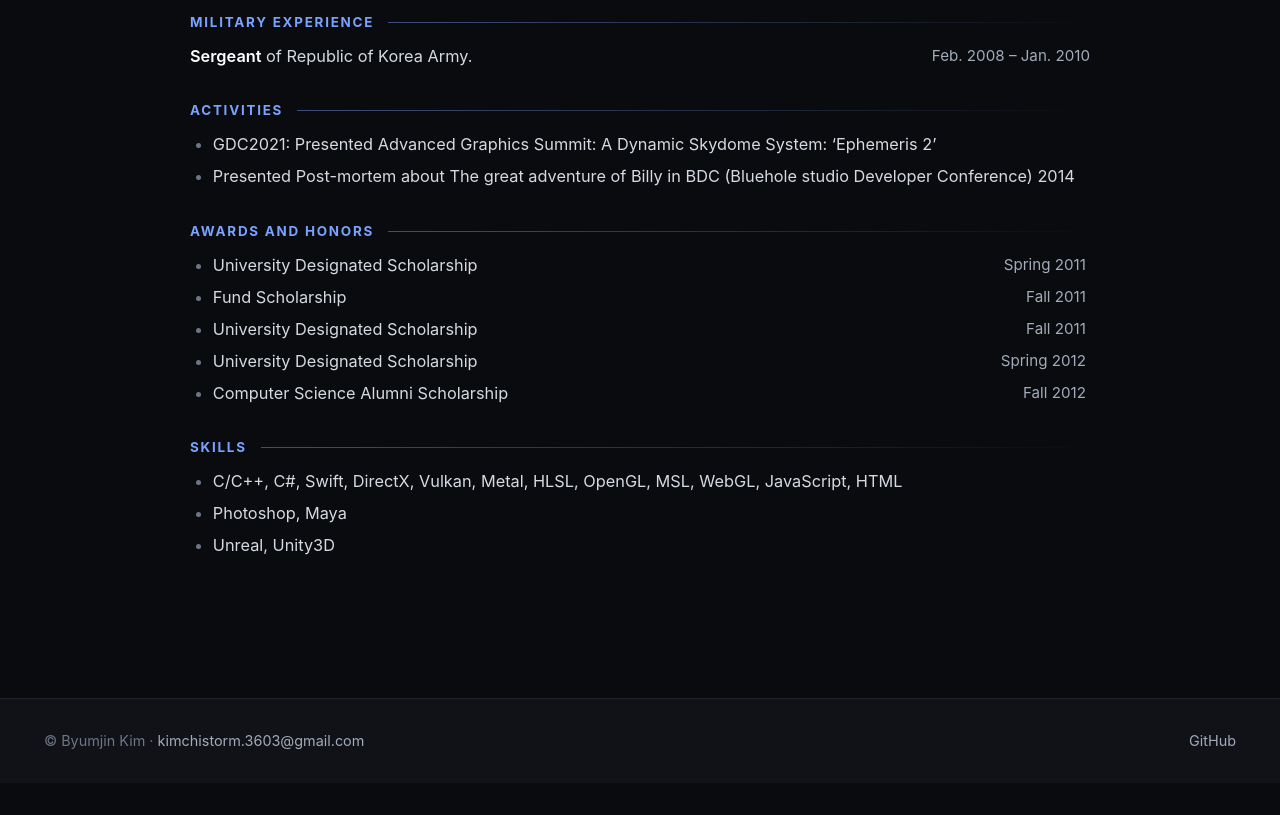
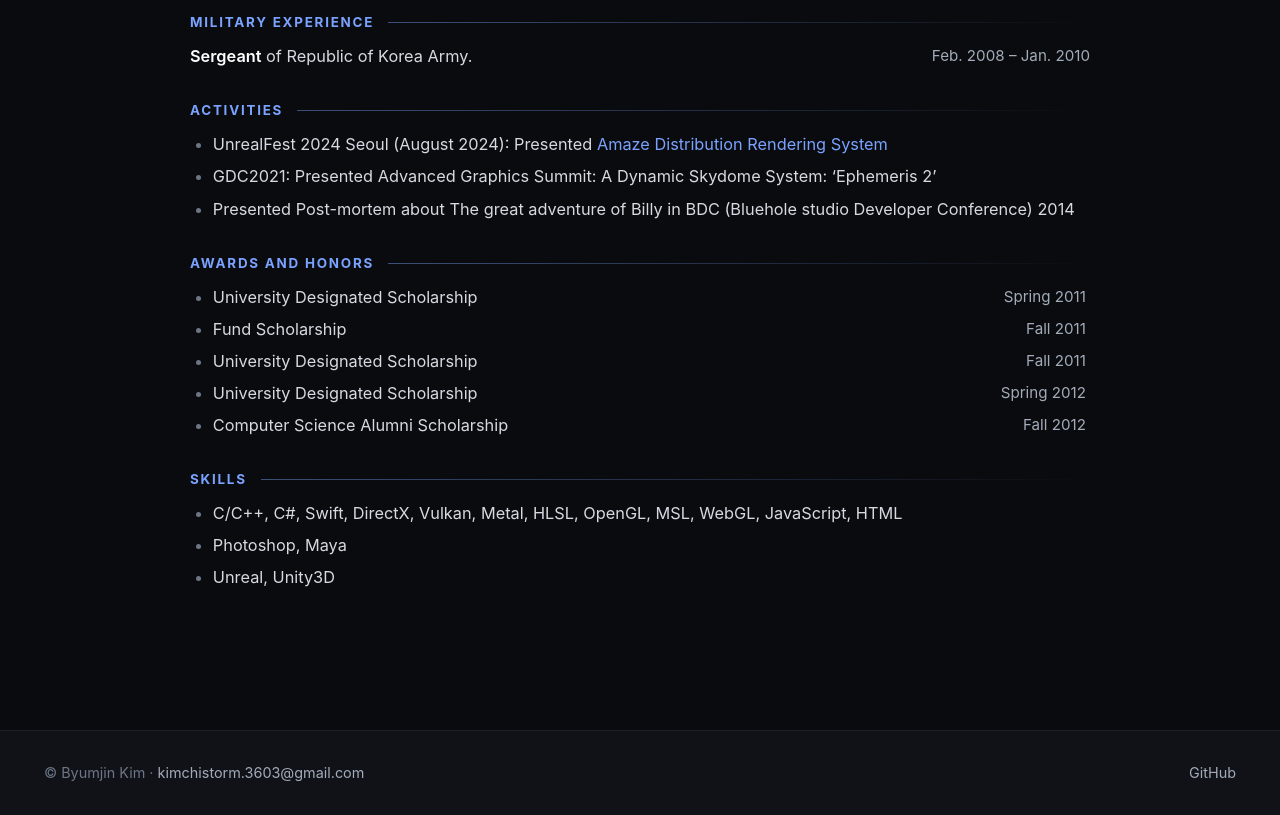
Before and after one commit to byumjin/byumjin.github.io, a plain HTML site: page resume/index.html in a window 1280 px wide. Shown: the part 2260-3075 px from the top of the page. Before the commit the page ends 3043 px from the top, so only its background shows below. Drawn offline with Linux system fonts and the light colour scheme.

Commit message:
Add UnrealFest 2024 Seoul talk to resume activities

```diff
--- a/resume/index.html
+++ b/resume/index.html
@@ -100,6 +100,7 @@
 <p><strong>Sergeant</strong> of Republic of Korea Army.<span class="pull-right"><strong></strong>Feb. 2008 – Jan. 2010</span></p>
 <h3 class="resume-sec">ACTIVITIES</h3>
 <ul>
+<li>UnrealFest 2024 Seoul (August 2024): Presented <a href="https://www.youtube.com/watch?v=DQggVtJVR7U">Amaze Distribution Rendering System</a></li>
 <li>GDC2021: Presented Advanced Graphics Summit: A Dynamic Skydome System: &#8216;Ephemeris 2&#8217;</li>
 <li>Presented Post-mortem about The great adventure of Billy in BDC (Bluehole studio Developer Conference) 2014</li>
 </ul>
```
